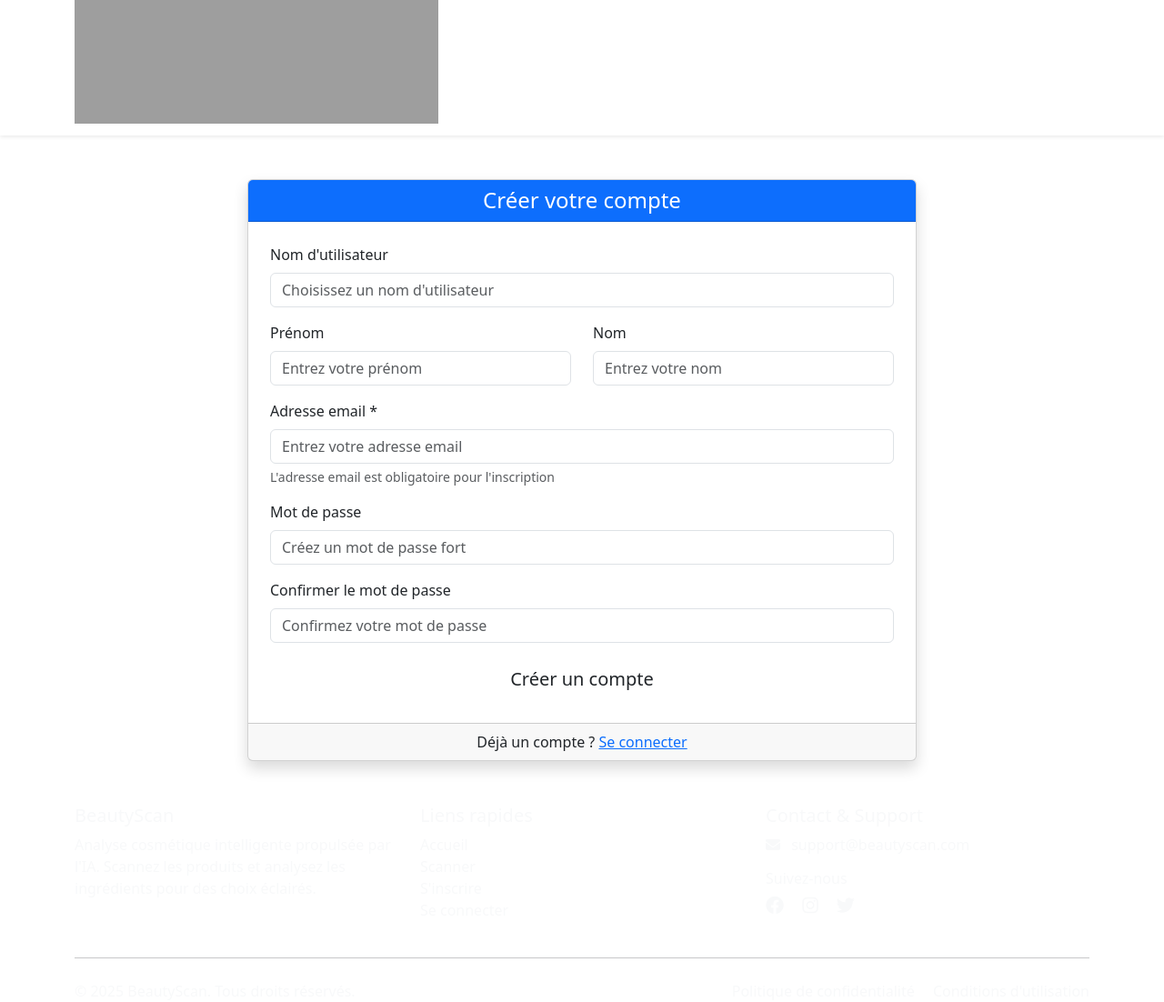
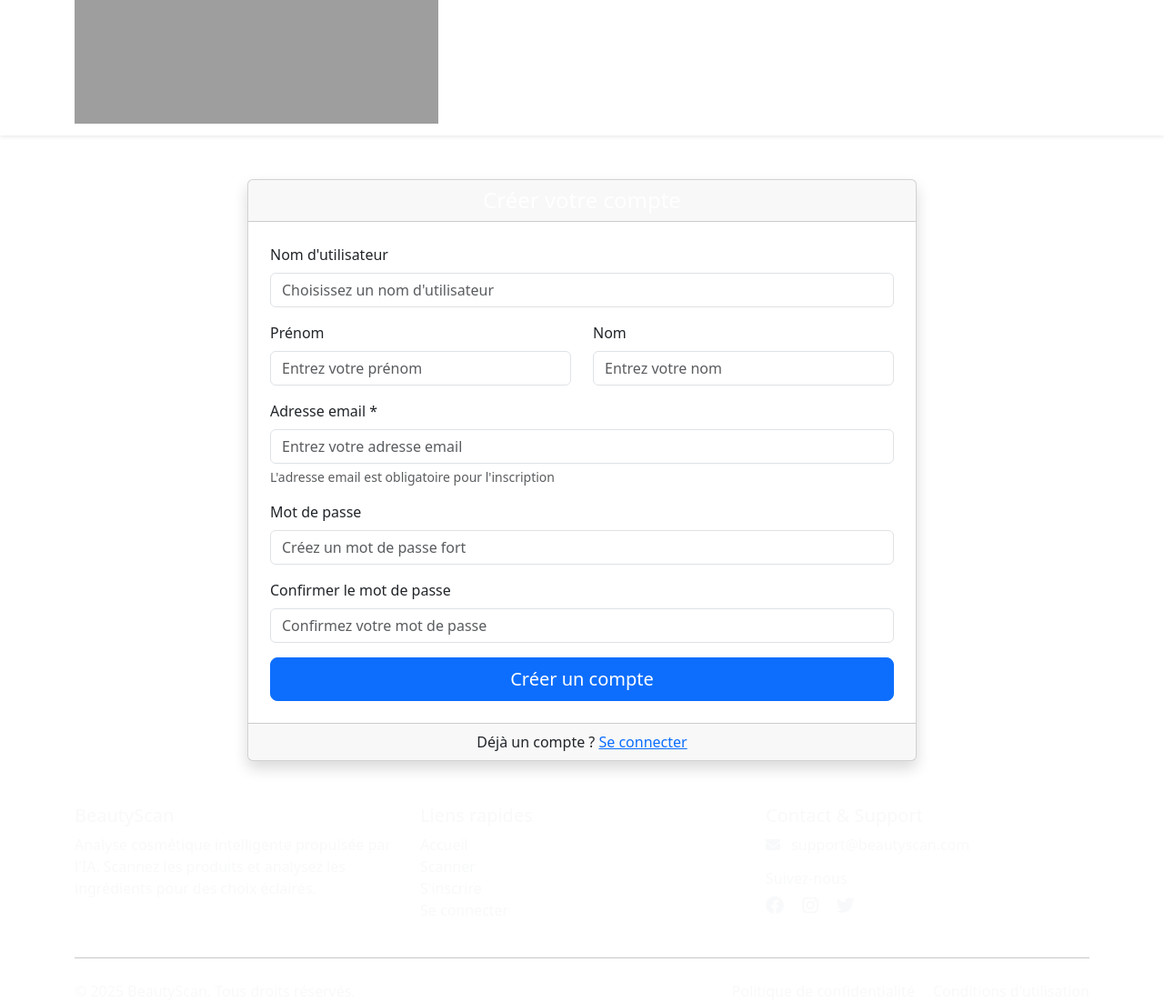
Before and after one commit to Adjaaaaaaaa/Application-cosm-tique, a Django app: page /signup/ in a window 1280 px wide. Shown: the part 177-1279 px from the top of the page at 91% size. Run offline with Django 5.2, Linux system fonts and the light colour scheme; parts of the project's set-up code (start-up, migrations or seed data) failed here and were passed over; grey boxes are pictures that could not be loaded.

Commit message:
fix: style

```diff
--- a/apps/accounts/templates/accounts/login.html
+++ b/apps/accounts/templates/accounts/login.html
@@ -8,7 +8,7 @@
     <div class="row justify-content-center">
         <div class="col-md-6">
             <div class="card shadow">
-                <div class="card-header bg-primary text-white text-center">
+                <div class="card-header btn-primary text-white text-center">
                     <h4 class="mb-0">Connexion à votre compte</h4>
                 </div>
                 <div class="card-body p-4">
@@ -37,7 +37,7 @@
                         </div>
 
                         <div class="d-grid">
-                            <button type="submit" class="btn btn-primary-custom btn-lg">Se connecter</button>
+                            <button type="submit" class="btn btn-primary-custom btn-primary btn-lg">Se connecter</button>
                         </div>
                     </form>
                 </div>
--- a/apps/accounts/templates/accounts/signup.html
+++ b/apps/accounts/templates/accounts/signup.html
@@ -12,7 +12,7 @@
     <div class="row justify-content-center">
         <div class="col-md-8">
             <div class="card shadow">
-                <div class="card-header bg-primary text-white text-center">
+                <div class="card-header btn-primary text-white text-center">
                     <h4 class="mb-0">Créer votre compte</h4>
                 </div>
                 <div class="card-body p-4">
@@ -84,11 +84,11 @@
                         </div>
 
                         <div class="d-grid">
-                            <button type="submit" class="btn btn-primary-custom btn-lg">Créer un compte</button>
+                            <button type="submit" class="btn btn-primary-custom btn-primary btn-lg">Créer un compte</button>
                         </div>
                     </form>
                 </div>
-                <div class="card-footer text-center">
+                <div class="card-footer  text-center">
                     <p class="mb-0">Déjà un compte ? <a href="{% url 'accounts:login' %}">Se connecter</a></p>
                 </div>
             </div>
```
